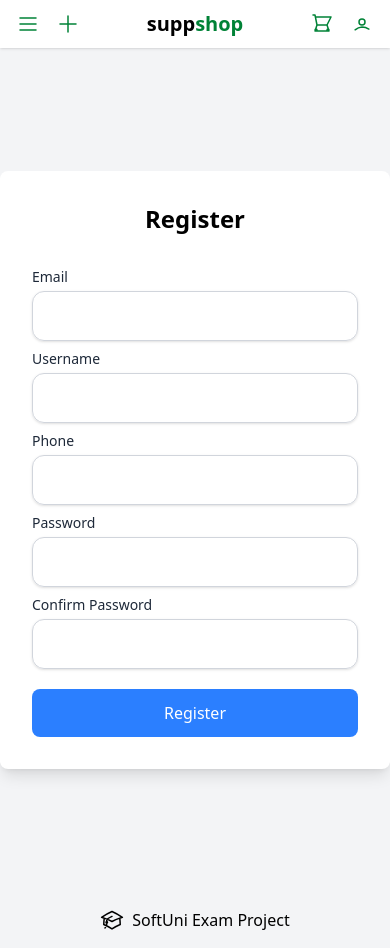
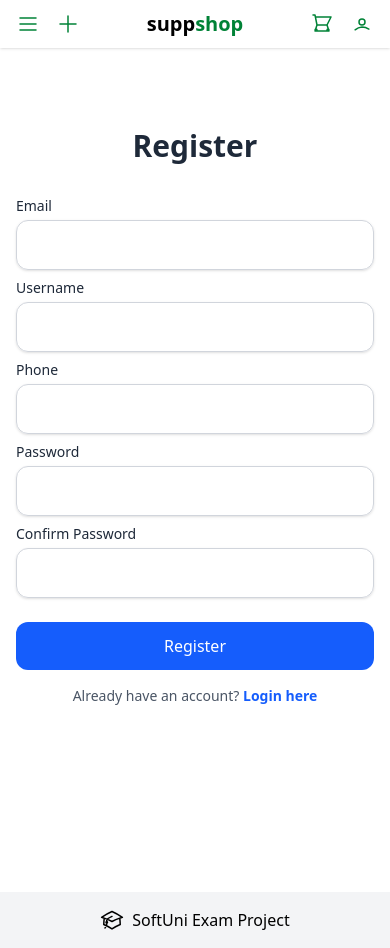
Before and after one commit to dAtanasow/SuppShop, a React (Vite) app in the folder client/: page /register in a window 390 px wide. Built offline with nearby package versions, Linux system fonts and the light colour scheme.

Commit message:
make login, register, and create product responsive

```diff
--- a/client/src/components/CreateEditProduct.jsx
+++ b/client/src/components/CreateEditProduct.jsx
@@ -4,20 +4,14 @@ import FormField from "./FormField";
 
 export default function CreateEditProduct() {
   const { productId } = useParams();
-  const {
-    isEdit,
-    error,
-    formErrors,
-    values,
-    changeHandler,
-    submitHandler,
-  } = useCreateProduct(productId);
+  const { isEdit, error, formErrors, values, changeHandler, submitHandler } =
+    useCreateProduct(productId);
 
   return (
-    <div className="grid place-items-center min-h-screen bg-gray-100">
+    <div className="min-h-screen bg-white sm:bg-gray-100 p-5 sm:grid sm:place-items-center">
       <form
         onSubmit={submitHandler}
-        className="bg-white p-8 m-3 rounded-lg shadow-lg w-full max-w-2xl"
+        className="bg-white p-0 sm:p-8 m-0 sm:m-3 sm:rounded-lg sm:shadow-lg w-full sm:max-w-2xl"
       >
         <h2 className="text-2xl font-bold text-center mb-6">
           {isEdit ? "Edit Product" : "Create Product"}
--- a/client/src/components/Login.jsx
+++ b/client/src/components/Login.jsx
@@ -22,15 +22,17 @@ export default function Login() {
   );
 
   return (
-    <div className="flex justify-center items-center min-h-screen bg-gray-100">
+    <div className="min-h-screen bg-white sm:bg-gray-100 sm:flex sm:justify-center sm:items-center">
       <form
         onSubmit={submitHandler}
-        className="bg-white p-8 rounded-lg shadow-lg w-full max-w-md"
+        className="w-full h-full px-4 pt-20 sm:pt-8 sm:h-auto sm:bg-white sm:rounded-xl sm:shadow-md sm:max-w-md"
       >
         {errors?.general && (
           <p className="text-red-500 text-center mb-4">{errors.general}</p>
         )}
-        <h2 className="text-2xl font-bold text-center mb-6">Login</h2>
+        <h2 className="text-3xl font-semibold text-center text-gray-800 mb-6">
+          Welcome Back 👋
+        </h2>
         <FormField
           id="email"
           label="Email"
@@ -53,10 +55,22 @@ export default function Login() {
 
         <button
           type="submit"
-          className="w-full bg-blue-500 text-white mt-5 p-3 rounded-lg hover:bg-blue-600 focus:outline-none focus:ring-2 focus:ring-blue-500"
+          className="w-full bg-blue-600 text-white mt-6 py-3 rounded-xl hover:bg-blue-700 transition-colors duration-300"
         >
           {pending ? "Logging in..." : "Login"}
         </button>
+
+        <div className="text-center mt-4">
+          <p className="text-sm text-gray-600 p-5">
+            You don't have an account?{" "}
+            <a
+              href="/register"
+              className="text-blue-600 hover:text-blue-700 font-semibold"
+            >
+              Sign up here
+            </a>
+          </p>
+        </div>
       </form>
     </div>
   );
--- a/client/src/components/Register.jsx
+++ b/client/src/components/Register.jsx
@@ -57,12 +57,17 @@ export default function Register() {
   const { email, username, phone, password, rePass } = values;
 
   return (
-    <div className="flex justify-center items-center min-h-screen bg-gray-100">
+    <div className="min-h-screen bg-white sm:bg-gray-100 sm:flex sm:justify-center sm:items-center">
       <form
         onSubmit={submitHandler}
-        className="bg-white p-8 rounded-lg shadow-lg w-full max-w-md"
+        className="w-full h-full px-4 pt-20 sm:pt-8 sm:h-auto sm:bg-white sm:rounded-xl sm:shadow-md sm:max-w-md"
       >
-        <h2 className="text-2xl font-bold text-center mb-6">Register</h2>
+        {errors?.general && (
+          <p className="text-red-500 text-center mb-4">{errors.general}</p>
+        )}
+        <h2 className="text-3xl font-semibold text-center text-gray-800 mb-6">
+          Register
+        </h2>
 
         <FormField
           id="email"
@@ -116,14 +121,30 @@ export default function Register() {
           isRequired
         />
 
-        {errors?.server && <span>{errors.server}</span>}
+        {errors?.server && (
+          <span className="text-red-500 block text-center mt-4">
+            {errors.server}
+          </span>
+        )}
 
         <button
           type="submit"
-          className="w-full bg-blue-500 text-white mt-5 p-3 rounded-lg hover:bg-blue-600 focus:outline-none focus:ring-2 focus:ring-blue-500"
+          className="w-full bg-blue-600 text-white mt-6 py-3 rounded-xl hover:bg-blue-700 transition-colors duration-300"
         >
           {pending ? "Registering..." : "Register"}
         </button>
+
+        <div className="text-center mt-4">
+          <p className="text-sm text-gray-600">
+            Already have an account?{" "}
+            <a
+              href="/login"
+              className="text-blue-600 hover:text-blue-700 font-semibold"
+            >
+              Login here
+            </a>
+          </p>
+        </div>
       </form>
     </div>
   );
```
